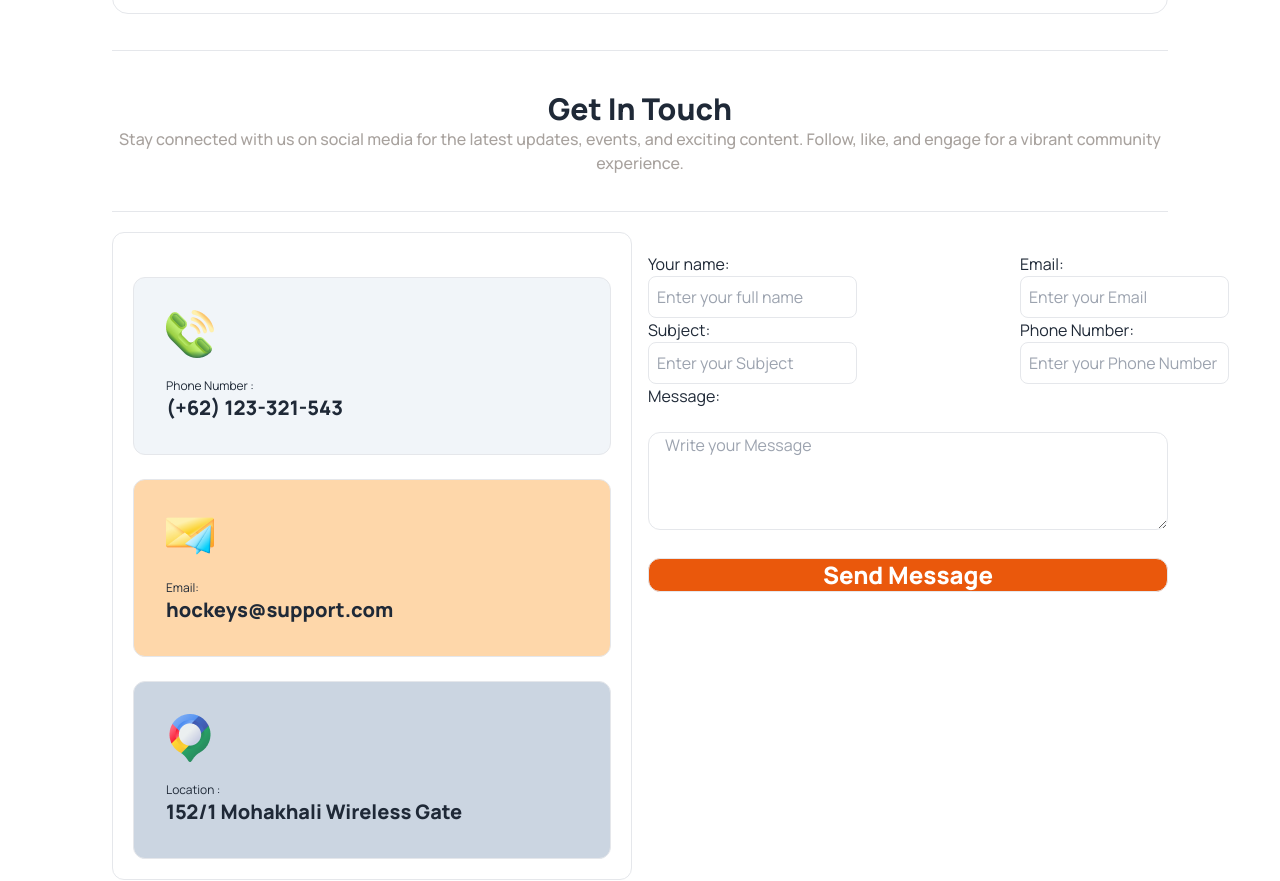
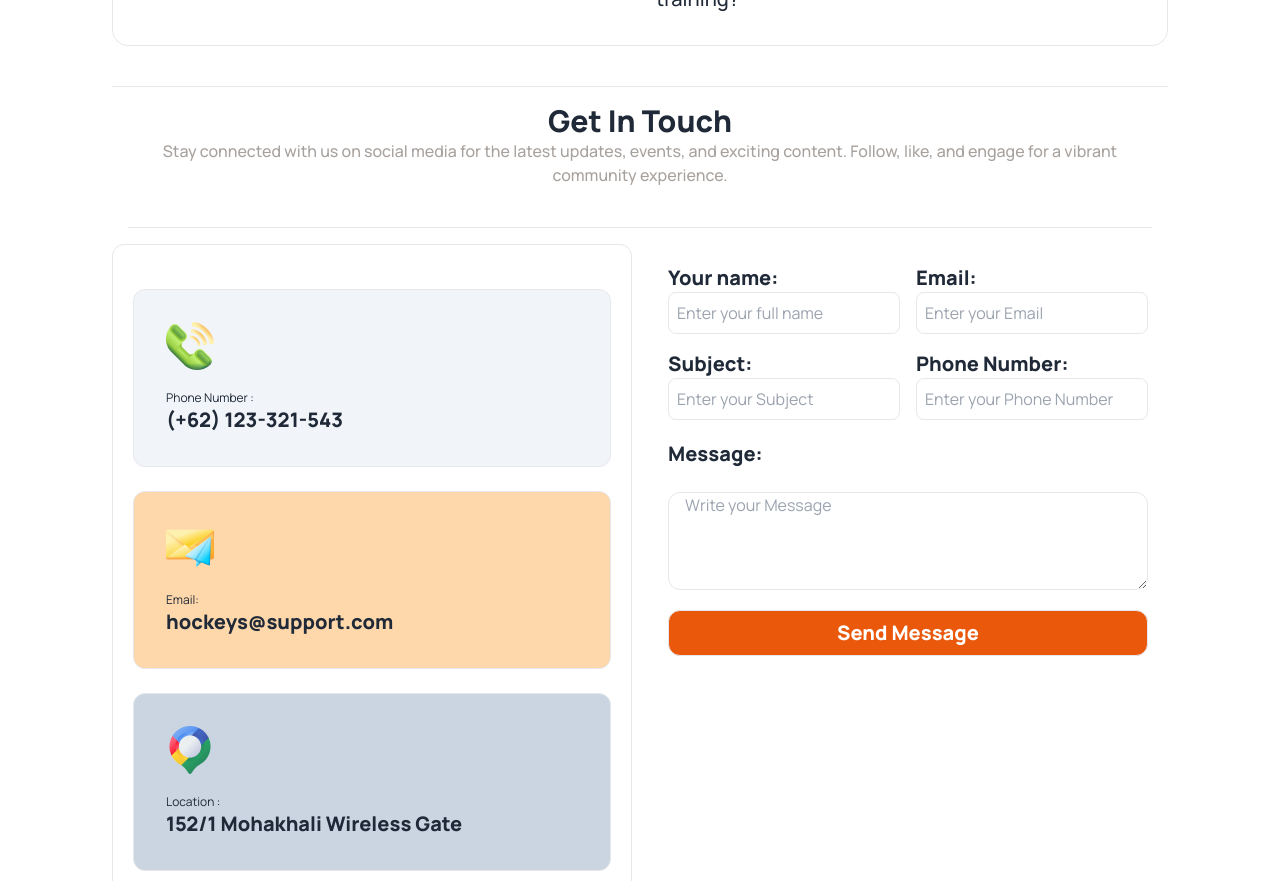
Before and after one commit to sabbir08/hockeys, a plain HTML site: page index.html in a window 1280 px wide. Shown: the part 3860-4741 px from the top of the page. Drawn offline with nearby package versions, Linux system fonts and the light colour scheme.

Commit message:
updateget in touch

```diff
--- a/index.html
+++ b/index.html
@@ -408,14 +408,14 @@
         <!-- client Question -->
         <section>
             <hr class="mt-9" style="background: rgba(255, 255, 255, 0.15);">
-            <div class="text-center pt-10 ">
+            <div class="text-center mt-10 p-4">
                 <h2 class="text-2xl font-extrabold">Clients Question</h2>
                 <p class="text-xs font-medium">Kindly share detailed information and specific requirements to help us
                     better understand and meet your needs effectively. </p>
                 <hr class="mt-9" style="background: rgba(255, 255, 255, 0.15);">
             </div>
 
-            <div class="grid grid-cols-2 justify-center items-center mt-10 bg-[#fff] rounded-2xl border p-4">
+            <div class="grid grid-cols-1  lg:grid-cols-2 justify-center items-center mt-10 bg-[#fff] rounded-2xl border p-4">
                 <div>
                     <img src="./asset/11.png" alt="">
                 </div>
@@ -495,16 +495,16 @@
 
         <!-- get in touch -->
         <section>
-            <hr class="mt-9" style="background: rgba(255, 255, 255, 0.15);">
-            <div class="text-center pt-10">
+            <hr class="mt-10" style="background: rgba(255, 255, 255, 0.15);">
+            <div class="text-center p-4 ">
                 <h2 class="text-3xl font-extrabold">Get In Touch</h2>
                 <p class="text-base font-medium text-stone-400">Stay connected with us on social media for the latest
                     updates, events, and exciting content. Follow, like, and engage for a vibrant community experience.
                 </p>
-                <hr class="mt-9" style="background: rgba(255, 255, 255, 0.15);">
+                <hr class="mt-10" style="background: rgba(255, 255, 255, 0.15);">
             </div>
 
-            <div class="grid grid-cols-2 gap-4 mt-5">
+            <div class="grid grid-cols-1  lg:grid-cols-2 gap-4  ">
                 <div class="p-5 rounded-xl border  ">
                     <div class="mt-6 p-8 rounded-xl border bg-slate-100">
                         <img src="./asset/12.png" alt="">
@@ -525,32 +525,31 @@
 
 
                 <div class="">
-                    <div class="grid grid-cols-2 gap-x-56 mt-5">
-                        <div>
-                            <label for="fname">Your name:</label><br>
-                            <input type="text" placeholder="Enter your full name" class="p-2 border rounded-lg"><br>
+                    <div class="grid grid-cols-1  lg:grid-cols-2 gap-4 m-5">
+                        <div class="w-full">
+                            <label class="text-xl font-extrabold" for="fname">Your name:</label><br>
+                            <input type="text" placeholder="Enter your full name" class="p-2 w-full border rounded-lg"><br>
                         </div>
                             <div>
-                            <label for="Email">Email:</label><br>
-                            <input type="text" placeholder="Enter your Email " class="p-2 border rounded-lg">
+                            <label class="text-xl font-extrabold" for="Email">Email:</label><br>
+                            <input type="text" placeholder="Enter your Email " class="p-2 w-full border rounded-lg">
                         </div>
                         <div>
-                            <label for="fname">Subject:</label><br>
-                            <input type="text" placeholder="Enter your Subject" class="p-2 border rounded-lg"><br>
+                            <label class="text-xl font-extrabold" for="fname">Subject:</label><br>
+                            <input type="text" placeholder="Enter your Subject" class="p-2 w-full border rounded-lg"><br>
                         </div>
                             <div>
-                            <label for="Email">Phone Number:</label><br>
-                            <input type="text" placeholder="Enter your Phone Number" class="p-2  border rounded-lg">
+                            <label class="text-xl font-extrabold"  for="Email">Phone Number:</label><br>
+                            <input type="text" placeholder="Enter your Phone Number" class="p-2 w-full  border rounded-lg">
                         </div>
                     </div>
-                            <div class="grid grid-cols-1">
-                                <label for="Email">Message:</label><br>
-                                <!-- <input type="text" placeholder="Write your Message " class="h-60 border rounded-lg"> -->
+                            <div class="grid grid-cols-1 m-5">
+                                <label class="text-xl font-extrabold" for="Email">Message:</label><br>
                                 <textarea id="" name="" rows="4" cols="50" placeholder="Write your Message" class="border rounded-xl pl-4"></textarea>
                             </div>
 
-                            <div class="grid grid-cols-1 mt-7">
-                                <button class="bg-orange-600 text-2xl font-extrabold text-white border rounded-xl">Send Message</button>
+                            <div class="grid grid-cols-1 m-5">
+                                <button class="bg-orange-600 text-xl  py-2 font-extrabold text-white border rounded-xl">Send Message</button>
                             </div>
 
 
```
